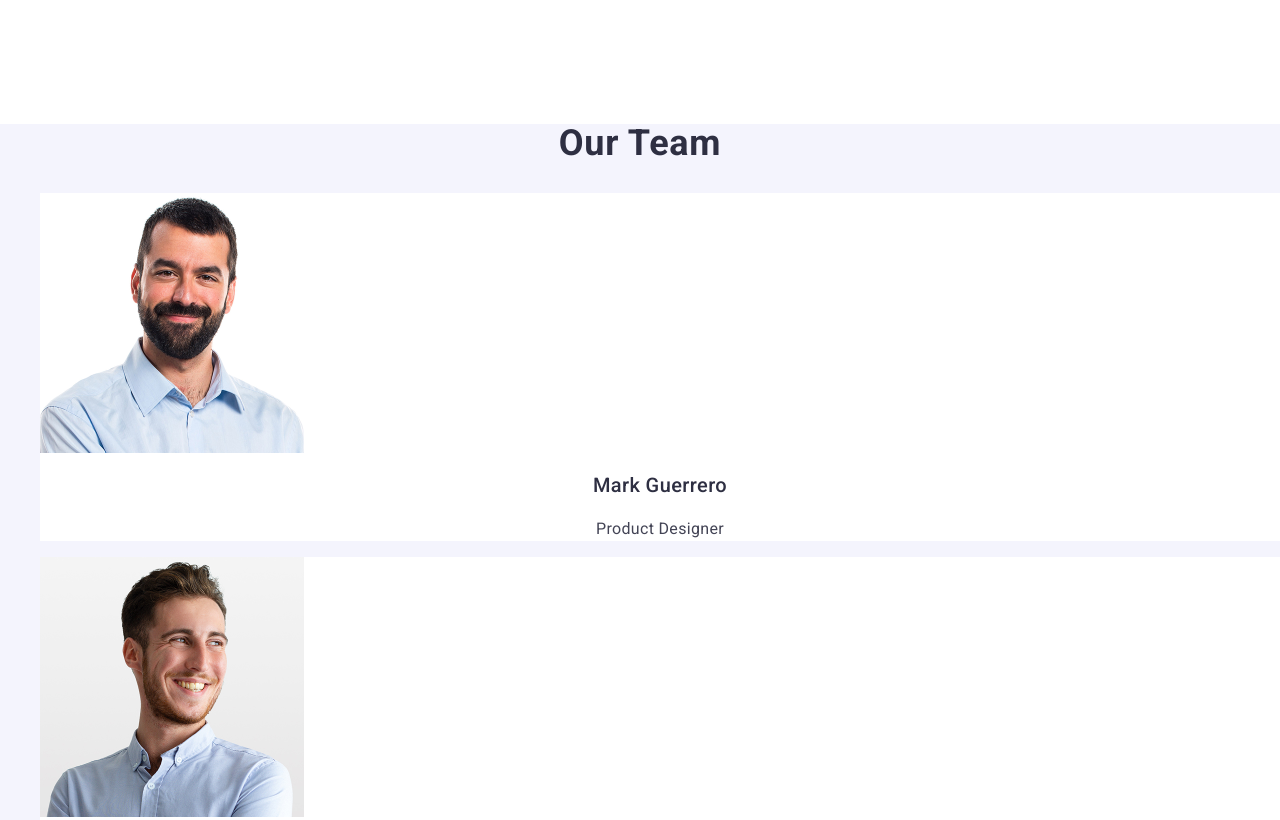
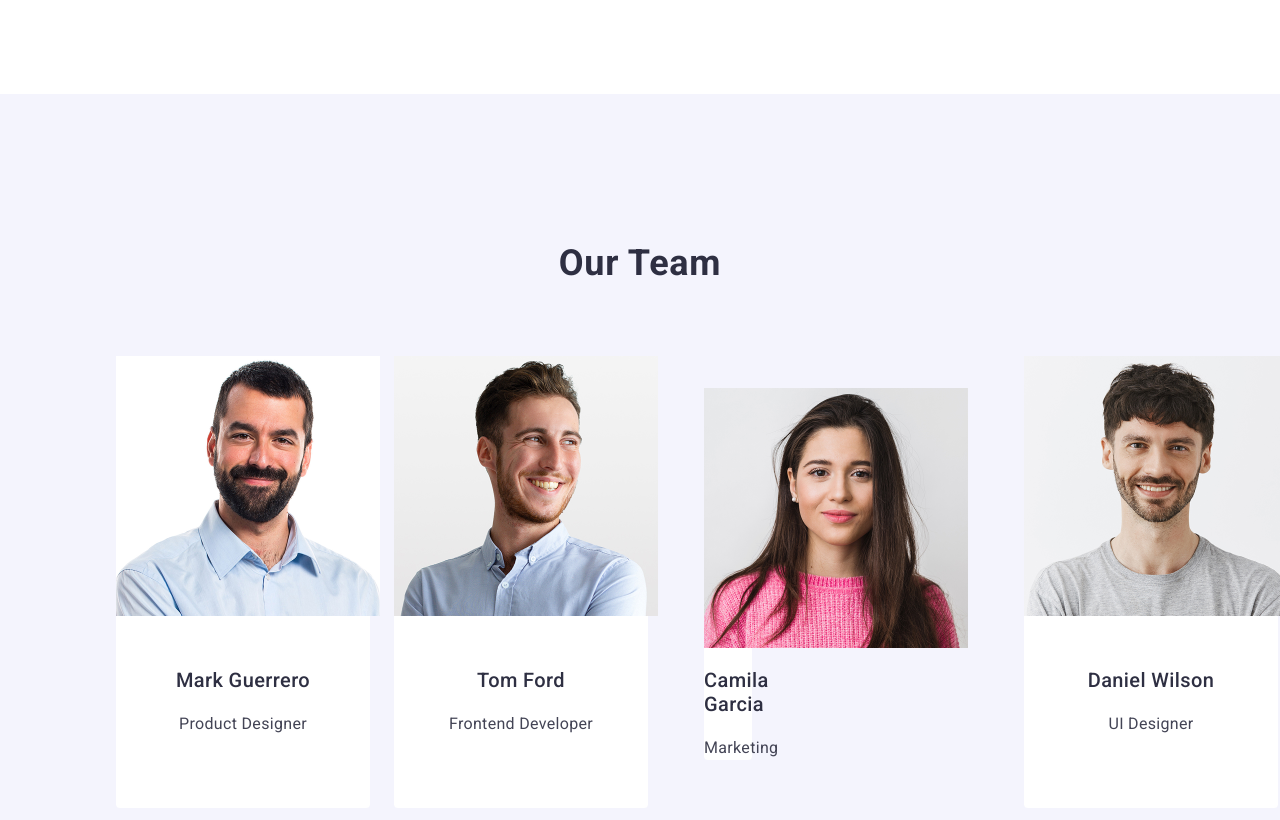
Before and after one commit to viktoriamhlv24-a11y/goit-markup-hw-03, a plain HTML site: page index.html in a window 1280 px wide. Shown: the part 1100-1920 px from the top of the page. Drawn offline with nearby package versions, Linux system fonts and the light colour scheme.

Commit message:
add additional styles

```diff
--- a/css/styles.css
+++ b/css/styles.css
@@ -182,6 +182,7 @@ img {
 /* #region team */
 .team-page {
   background-color: #f4f4fd;
+  padding: 120px 0;
 }
 
 .our-team {
@@ -192,10 +193,22 @@ img {
   text-align: center;
   text-transform: capitalize;
   color: #2e2f42;
+  margin-bottom: 72px;
 }
 
 .our-team-list {
+  display: flex;
+  gap: 24px;
+}
+
+.our-team-item {
   background-color: #ffffff;
+  width: calc((100% - 72px) / 4);
+  border-radius: 0 0 4px 4px;
+}
+
+.container-team {
+  padding: 32px;
 }
 
 .team-text {
--- a/index.html
+++ b/index.html
@@ -103,29 +103,43 @@
 
       <!-- #region team -->
       <section class="team-page">
+        <div class="container">
           <h2 class="our-team">Our Team</h2>
-        <ul>
-          <li class="our-team-list">
+          <ul class="our-team-list">
+            <li class="our-team-item">
               <img src="./images/mark.jpg" alt="Mark Guerrero" width="264" />
+              <div class="container-team">
                 <h3 class="team-text">Mark Guerrero</h3>
                 <p class="team-paragraf">Product Designer</p>
+              </div>
             </li>
-          <li class="our-team-list">
+            <li class="our-team-item">
               <img src="./images/tom.jpg" alt="Tom Ford" width="264" />
+              <div class="container-team">
                 <h3 class="team-text">Tom Ford</h3>
                 <p class="team-paragraf">Frontend Developer</p>
+              </div>
             </li>
-          <li class="our-team-list">
-            <img src="./images/camila.jpg" alt="Camila Garcia" width="264" />
+            <div class="container-team">
+              <li class="our-team-item">
+                <img
+                  src="./images/camila.jpg"
+                  alt="Camila Garcia"
+                  width="264"
+                />
                 <h3 class="team-text">Camila Garcia</h3>
                 <p class="team-paragraf">Marketing</p>
               </li>
-          <li class="our-team-list">
+            </div>
+            <li class="our-team-item">
               <img src="./images/daniel.jpg" alt="Daniel Wilson" width="264" />
+              <div class="container-team">
                 <h3 class="team-text">Daniel Wilson</h3>
                 <p class="team-paragraf">UI Designer</p>
+              </div>
             </li>
           </ul>
+        </div>
       </section>
       <!-- #endregion team -->
 
```
Lines whose indentation alone changed are shown as unchanged.
